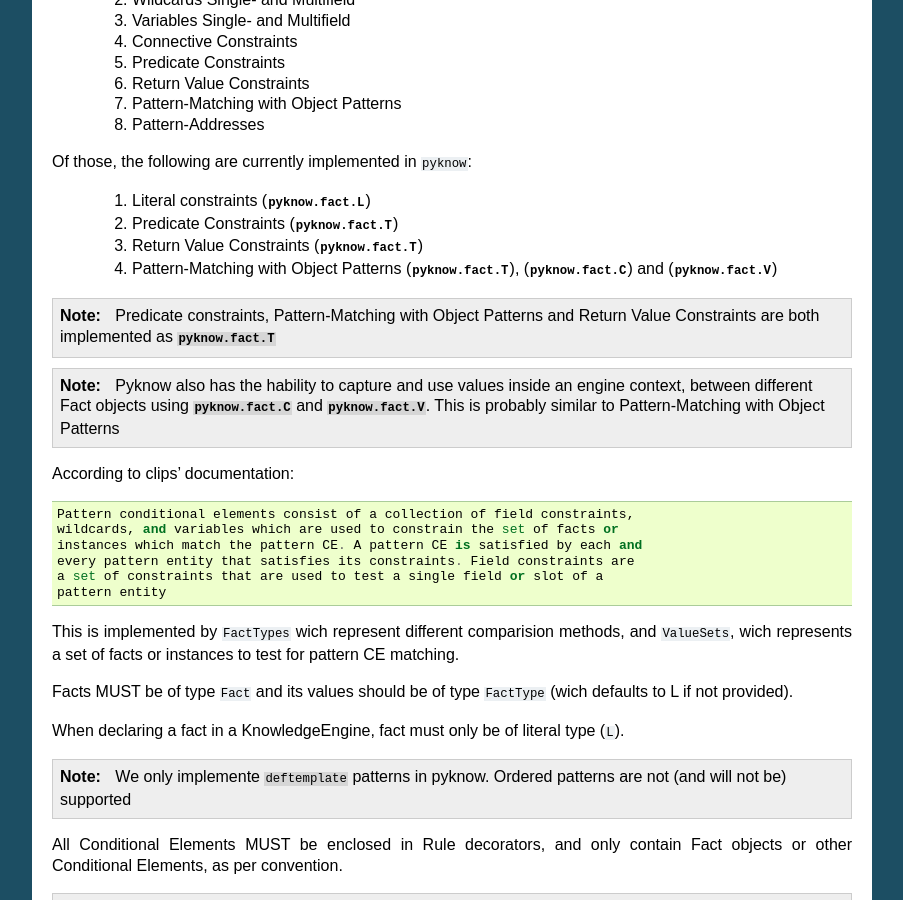
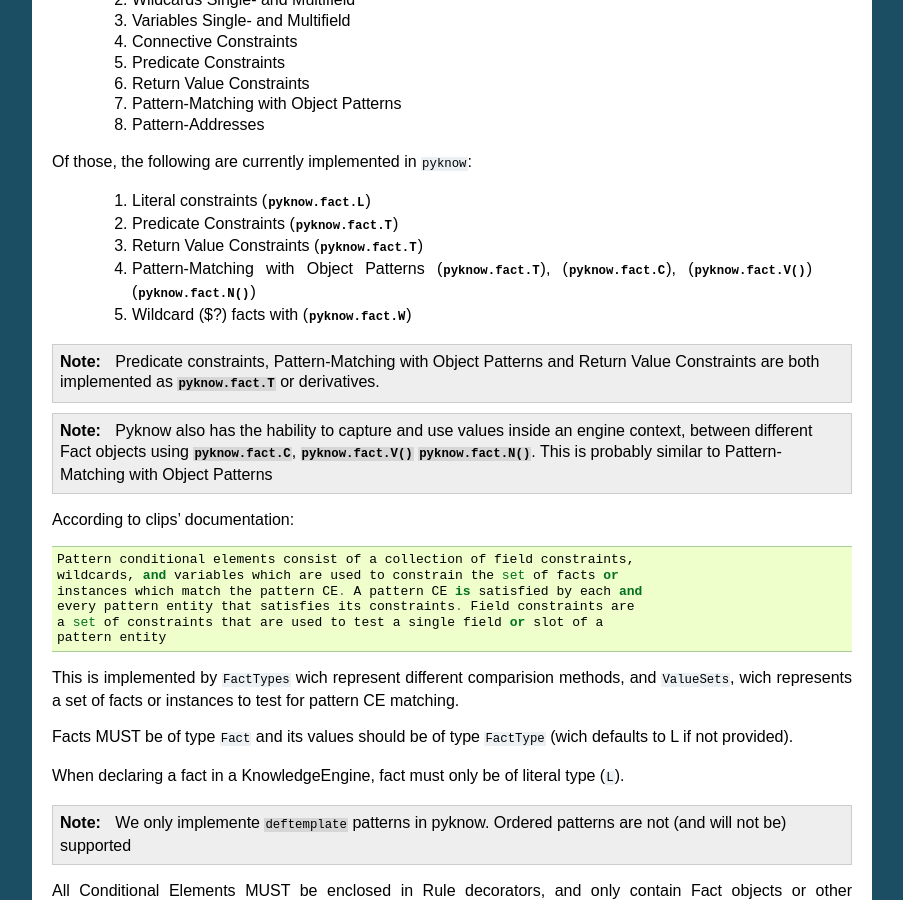
Before and after one commit to buguroo/pyknow, a Sphinx documentation site: the page built from docs/source/ce.rst, in a window 1280 px wide and 900 px high, scrolled down 423 px. Shown: the whole window, without its empty margins (198-1101 px from the left). Built offline with Sphinx 7.4.7, drawn with Linux system fonts in a browser that asks for light colours; some of the changed text lies outside the part shown.

Commit message:
Updated doc

```diff
--- a/docs/source/ce.rst
+++ b/docs/source/ce.rst
@@ -31,16 +31,18 @@ Of those, the following are currently implemented in ``pyknow``:
  #. Predicate Constraints (:obj:`pyknow.fact.T`)
  #. Return Value Constraints (:obj:`pyknow.fact.T`)
  #. Pattern‑Matching with Object Patterns (:obj:`pyknow.fact.T`),
-    (:obj:`pyknow.fact.C`) and (:obj:`pyknow.fact.V`)
+    (:obj:`pyknow.fact.C`), (:func:`pyknow.fact.V`) (:func:`pyknow.fact.N`)
+ #. Wildcard ($?) facts with (:obj:`pyknow.fact.W`)
+
 
 .. note:: Predicate constraints, Pattern‑Matching with Object Patterns
           and Return Value Constraints are both implemented as
-          :obj:`pyknow.fact.T`
+          :obj:`pyknow.fact.T` or derivatives.
 
 .. note:: Pyknow also has the hability to capture and use values inside
           an engine context, between different Fact objects using
-          :obj:`pyknow.fact.C` and :obj:`pyknow.fact.V`. This is probably
-          similar to Pattern-Matching with Object Patterns
+          :obj:`pyknow.fact.C`, :func:`pyknow.fact.V` :func:`pyknow.fact.N`.
+          This is probably similar to Pattern-Matching with Object Patterns
 
 According to clips' documentation::
 
@@ -92,6 +94,7 @@ See section 5.4.X in the
            @Rule(AND(Fact(light=L("on")), Fact(door=L("open"))))
            def food_spoiled(self):
                self.food_spoiled = True
+
        ke = RefrigeratorLogic()
        ke.reset()
        ke.declare(Fact(light="on"))
@@ -149,8 +152,8 @@ More examples from the manual:
 .. code-block:: python
 
     class KE(KnowledgeEngine):
-        @Rule(f0=T(lambda True), f1="blue", f2="red")
-        def matches(self):
+        @Rule(Fact(f0=W(True), f1=L("blue"), f2=L("red")))
+        def find_data(self):
             pass
 
     a = KE()
```
